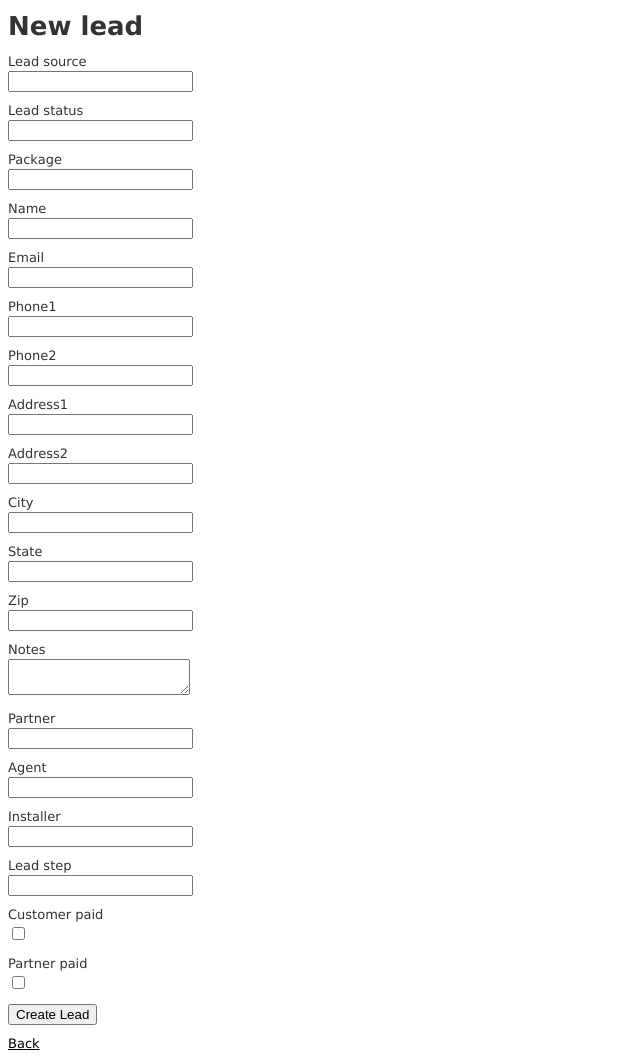
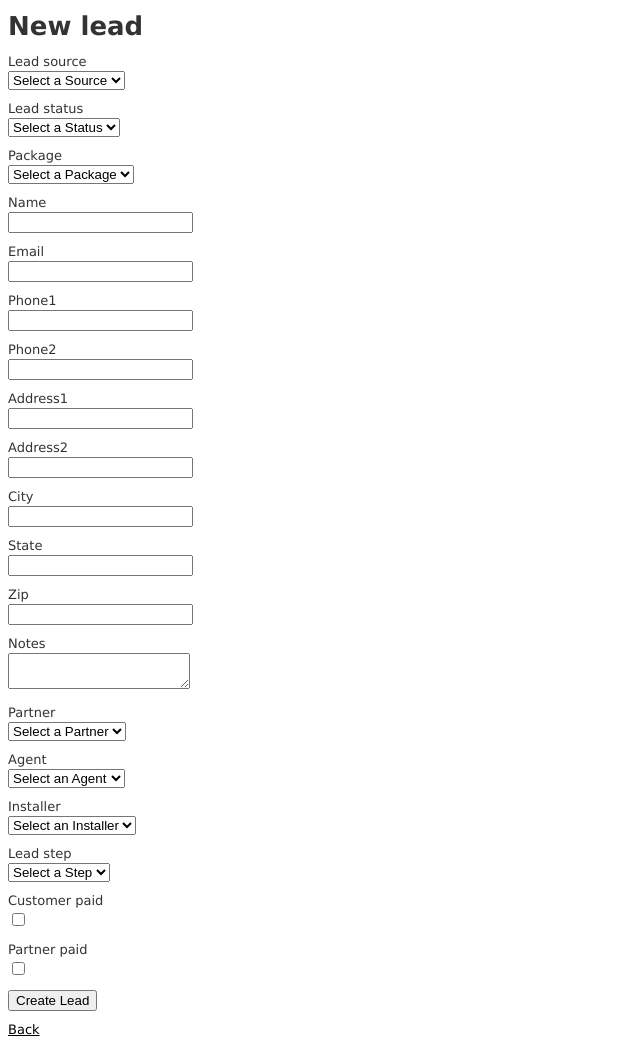
Before and after one commit to richeyrobert/lead_tracker, a Rails app: page /leads/new in a window 1280 px wide. Shown: the whole page, without its empty margins (0-640 px from the left). After the commit the page ends 1036 px from the top, so only its background shows below. Run offline with Rails 7, Linux system fonts and the light colour scheme; data that the repository does not hold is empty; style sheets or scripts are compiled from the project's sources; parts of the project's set-up code (start-up, migrations or seed data) failed here and were passed over; some libraries are stand-ins or nearby versions.

Commit message:
Daily work

```diff
--- a/app/models/user_type.rb
+++ b/app/models/user_type.rb
@@ -1,3 +1,3 @@
 class UserType < ActiveRecord::Base
-  attr_accessible :notes, :type
+  attr_accessible :notes, :user_type
 end
--- a/app/views/leads/_form.html.erb
+++ b/app/views/leads/_form.html.erb
@@ -13,15 +13,18 @@
 
   <div class="field">
     <%= f.label :lead_source %><br />
-    <%= f.text_field :lead_source %>
+    <% f.text_field :lead_source %>
+    <%= f.collection_select(:lead_source, LeadSource.all, :id, :source, :prompt => "Select a Source") %>
   </div>
   <div class="field">
     <%= f.label :lead_status %><br />
-    <%= f.text_field :lead_status %>
+    <% f.text_field :lead_status %>
+    <%= f.collection_select(:lead_status, LeadStatus.all, :id, :status, :prompt => "Select a Status") %>
   </div>
   <div class="field">
     <%= f.label :package %><br />
-    <%= f.text_field :package %>
+    <% f.text_field :package %>
+    <%= f.collection_select(:package, Package.all, :id, :title, :prompt => "Select a Package") %>
   </div>
   <div class="field">
     <%= f.label :name %><br />
@@ -65,19 +68,23 @@
   </div>
   <div class="field">
     <%= f.label :partner %><br />
-    <%= f.text_field :partner %>
+    <% f.text_field :partner %>
+    <%= f.collection_select(:partner, Partner.all, :id, :name, :prompt => "Select a Partner") %>
   </div>
   <div class="field">
     <%= f.label :agent %><br />
-    <%= f.text_field :agent %>
+    <% f.text_field :agent %>
+    <%= f.collection_select(:agent, Agent.all, :id, :name, :prompt => "Select an Agent") %>
   </div>
   <div class="field">
     <%= f.label :installer %><br />
-    <%= f.text_field :installer %>
+    <% f.text_field :installer %>
+    <%= f.collection_select(:installer, Installer.all, :id, :name, :prompt => "Select an Installer") %>
   </div>
   <div class="field">
     <%= f.label :lead_step %><br />
-    <%= f.text_field :lead_step %>
+    <% f.text_field :lead_step %>
+    <%= f.collection_select(:lead_step, LeadStep.all, :id, :step, :prompt => "Select a Step") %>
   </div>
   <div class="field">
     <%= f.label :customer_paid %><br />
--- a/app/views/user_types/_form.html.erb
+++ b/app/views/user_types/_form.html.erb
@@ -12,8 +12,8 @@
   <% end %>
 
   <div class="field">
-    <%= f.label :type %><br />
-    <%= f.text_field :type %>
+    <%= f.label :user_type %><br />
+    <%= f.text_field :user_type %>
   </div>
   <div class="field">
     <%= f.label :notes %><br />
--- a/app/views/user_types/index.html.erb
+++ b/app/views/user_types/index.html.erb
@@ -2,7 +2,7 @@
 
 <table>
   <tr>
-    <th>Type</th>
+    <th>User Type</th>
     <th>Notes</th>
     <th></th>
     <th></th>
@@ -11,7 +11,7 @@
 
 <% @user_types.each do |user_type| %>
   <tr>
-    <td><%= user_type.type %></td>
+    <td><%= user_type.user_type %></td>
     <td><%= user_type.notes %></td>
     <td><%= link_to 'Show', user_type %></td>
     <td><%= link_to 'Edit', edit_user_type_path(user_type) %></td>
--- a/app/views/user_types/show.html.erb
+++ b/app/views/user_types/show.html.erb
@@ -2,7 +2,7 @@
 
 <p>
   <b>Type:</b>
-  <%= @user_type.type %>
+  <%= @user_type.user_type %>
 </p>
 
 <p>
--- a/config/initializers/session_store.rb
+++ b/config/initializers/session_store.rb
@@ -1,8 +1,8 @@
 # Be sure to restart your server when you modify this file.
 
-LeadTracker::Application.config.session_store :cookie_store, key: '_lead_tracker_session'
+# LeadTracker::Application.config.session_store :cookie_store, key: '_lead_tracker_session'
 
 # Use the database for sessions instead of the cookie-based default,
 # which shouldn't be used to store highly confidential information
 # (create the session table with "rails generate session_migration")
-# LeadTracker::Application.config.session_store :active_record_store
+LeadTracker::Application.config.session_store :active_record_store
--- a/config/routes.rb
+++ b/config/routes.rb
@@ -1,4 +1,11 @@
 LeadTracker::Application.routes.draw do
+
+  resource :session
+
+  match '/login' => "sessions#new", :as => "login"
+
+  match '/logout' => "sessions#destroy", :as => "logout"
+
   resources :packages
 
 
```
Also changed, not shown: app/models/user.rb (+38 -1 lines), app/views/users/_form.html.erb (+7 -6 lines), db/schema.rb.
